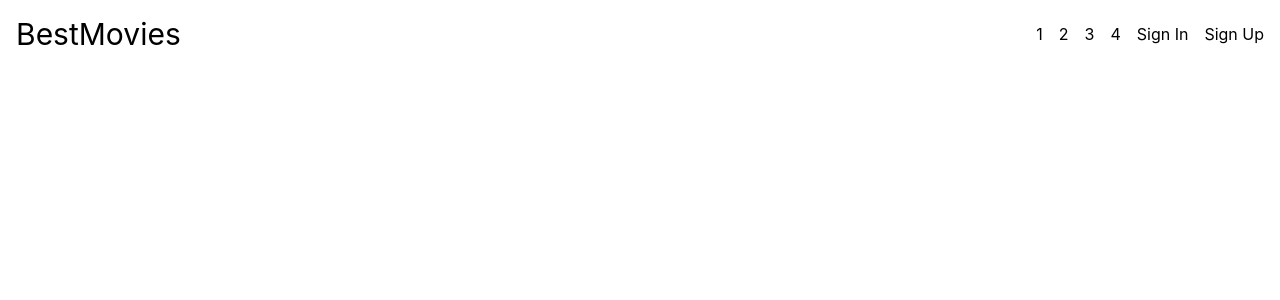
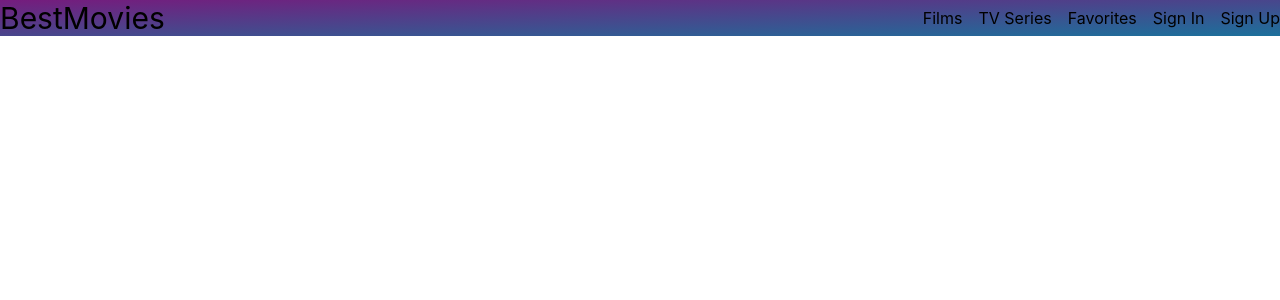
Before and after one commit to GeoLine02/BestMovies, a React (Create React App) app in the folder best-movies/: page / in a window 1280 px wide. Shown: the top 300 px of the page. Built offline with nearby package versions, Linux system fonts and the light colour scheme.

Commit message:
second commit

```diff
--- a/best-movies/src/components/NavBar/NavBar.jsx
+++ b/best-movies/src/components/NavBar/NavBar.jsx
@@ -20,16 +20,13 @@ const NavBar = () => {
           <h1 className="text-3xl">BestMovies</h1>
           <ul>
             <li>
-              <NavLink>1</NavLink>
+              <NavLink>Films</NavLink>
             </li>
             <li>
-              <NavLink>2</NavLink>
+              <NavLink>TV Series</NavLink>
             </li>
             <li>
-              <NavLink>3</NavLink>
-            </li>
-            <li>
-              <NavLink>4</NavLink>
+              <NavLink>Favorites</NavLink>
             </li>
             <button>Sign Out</button>
           </ul>
@@ -46,16 +43,13 @@ const NavBar = () => {
           <h1 className="text-3xl">BestMovies</h1>
           <ul className="hidden gap-4 md:flex">
             <li>
-              <NavLink>1</NavLink>
+              <NavLink>Films</NavLink>
             </li>
             <li>
-              <NavLink>2</NavLink>
+              <NavLink>TV Series</NavLink>
             </li>
             <li>
-              <NavLink>3</NavLink>
-            </li>
-            <li>
-              <NavLink>4</NavLink>
+              <NavLink>Favorites</NavLink>
             </li>
             <button
               onClick={() => {
@@ -91,16 +85,13 @@ const NavBar = () => {
         >
           <ul className="flex flex-col gap-4 items-center py-1">
             <li>
-              <NavLink>1</NavLink>
+              <NavLink>Films</NavLink>
             </li>
             <li>
-              <NavLink>2</NavLink>
+              <NavLink>TV Series</NavLink>
             </li>
             <li>
-              <NavLink>3</NavLink>
-            </li>
-            <li>
-              <NavLink>4</NavLink>
+              <NavLink>Favorites</NavLink>
             </li>
           </ul>
           <button>Sign Out</button>
@@ -115,17 +106,15 @@ const NavBar = () => {
         >
           <ul className="flex flex-col gap-4 items-center py-1">
             <li>
-              <NavLink>1</NavLink>
+              <NavLink>Films</NavLink>
             </li>
             <li>
-              <NavLink>2</NavLink>
+              <NavLink>TV Series</NavLink>
             </li>
             <li>
-              <NavLink>3</NavLink>
+              <NavLink>Favorites</NavLink>
             </li>
-            <li>
-              <NavLink>4</NavLink>
-            </li>
+
             <button
               onClick={() => {
                 navigate(routes.signIn);
--- a/best-movies/src/components/signUpForm/SignUpForm.jsx
+++ b/best-movies/src/components/signUpForm/SignUpForm.jsx
@@ -4,12 +4,11 @@ import { ClimbingBoxLoader } from "react-spinners";
 
 const SignUpForm = () => {
   const [user, setUser] = useState({
+    password: "",
     email: "",
     userName: "",
-    password: "",
   });
   const [userLoader, setUserLoader] = useState(false);
-
   const handleSignUp = () => {
     setUserLoader(true);
     signUp(user)
@@ -24,18 +23,20 @@ const SignUpForm = () => {
       });
   };
   return (
-    <div>
+    <div className="flex flex-col justify-center items-center h-screen text-white">
       <h1>Sign Up</h1>
-      <div>
+      <div className="flex flex-col w-fit border-2 border-gray-400 rounded-md py-5 px-5">
         <input
+          className=" outline-none bg-transparent"
           onChange={(e) => {
             setUser((prev) => ({ ...prev, [e.target.name]: e.target.value }));
           }}
           type="email"
-          placeholder="Email"
+          placeholder="email"
           name="email"
         />
         <input
+          className=" outline-none bg-transparent"
           onChange={(e) => {
             setUser((prev) => ({ ...prev, [e.target.name]: e.target.value }));
           }}
@@ -43,6 +44,7 @@ const SignUpForm = () => {
           placeholder="UserName"
         />
         <input
+          className=" outline-none bg-transparent"
           name="password"
           placeholder="Password"
           type="password"
@@ -50,9 +52,12 @@ const SignUpForm = () => {
             setUser((prev) => ({ ...prev, [e.target.name]: e.target.value }));
           }}
         />
-        {userLoader && <ClimbingBoxLoader />}
-        <button onClick={handleSignUp}>Sign Up</button>
+
+        <button className=" outline-none" onClick={handleSignUp}>
+          Sign Up
+        </button>
       </div>
+      {userLoader && <ClimbingBoxLoader />}
     </div>
   );
 };
--- a/best-movies/src/context/actions/actionCreator.js
+++ b/best-movies/src/context/actions/actionCreator.js
@@ -12,3 +12,10 @@ export const signOutAction = () => {
     type: actions.signOut,
   };
 };
+
+export const addToFavoritesAction = (payload) => {
+  return {
+    type: actions.addToFavorites,
+    payload,
+  };
+};
--- a/best-movies/src/context/actions/actions.js
+++ b/best-movies/src/context/actions/actions.js
@@ -1,11 +1,13 @@
 const signIn = "SIGN_IN";
 const signUp = "SIGN_UP";
 const signOut = "SIGN_OUT";
+const addToFavorites = "ADD_TO_FAVORITES";
 
 const appContextActions = {
   signIn,
   signOut,
   signUp,
+  addToFavorites,
 };
 
 export default appContextActions;
--- a/best-movies/src/context/reducer.js
+++ b/best-movies/src/context/reducer.js
@@ -1,9 +1,11 @@
 import appContextActions from "./actions/actions";
 import { parseToken } from "../utils/jwt";
+import { checkToken } from "../utils/tokenChecker";
 
 export const initialState = {
   isUserAuthenticated: false,
   user: {},
+  favorites: [],
 };
 
 export const appContextReducer = (state = initialState, actions) => {
@@ -11,9 +13,14 @@ export const appContextReducer = (state = initialState, actions) => {
     case appContextActions.signIn: {
       const token = actions.payload;
       const user = parseToken(token);
+      checkToken(token);
       return { ...state, isUserAuthenticated: true, user };
     }
 
+    case appContextActions.signOut: {
+      checkToken();
+      return { ...state, isUserAuthenticated: false, user: {} };
+    }
     default:
       return state;
   }
--- a/best-movies/src/index.css
+++ b/best-movies/src/index.css
@@ -5,7 +5,12 @@ body {
     sans-serif;
   -webkit-font-smoothing: antialiased;
   -moz-osx-font-smoothing: grayscale;
-  padding: 1rem;
+  background: linear-gradient(
+    to top left,
+    rgb(28, 112, 155),
+    rgb(117, 28, 125)
+  );
+  background-repeat: no-repeat;
 }
 
 code {
--- a/best-movies/src/pages/SignUp/SignUp.jsx
+++ b/best-movies/src/pages/SignUp/SignUp.jsx
@@ -1,7 +1,12 @@
 import React from "react";
+import SignUpForm from "../../components/signUpForm/SignUpForm";
 
 const SignUp = () => {
-  return <div>SignUp</div>;
+  return (
+    <div>
+      <SignUpForm />
+    </div>
+  );
 };
 
 export default SignUp;
--- /dev/null
+++ b/best-movies/src/utils/tokenChecker.js
@@ -0,0 +1,7 @@
+export const checkToken = (token) => {
+  if (token) {
+    localStorage.setItem("accessToken", token);
+  } else {
+    localStorage.removeItem("accessToken");
+  }
+};
```
